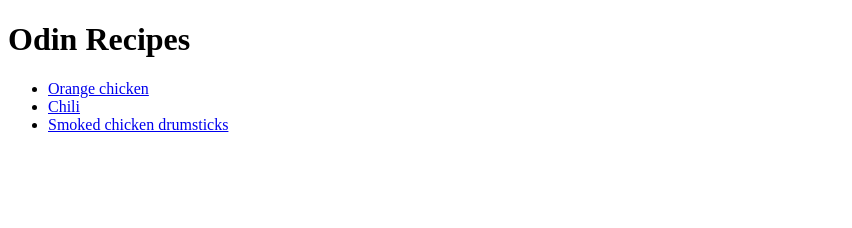
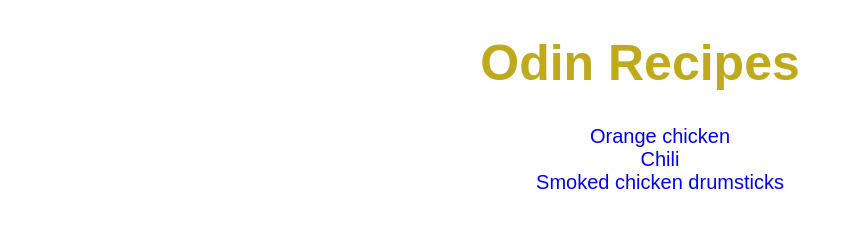
Before and after one commit to FP-TOP/odin-recipes, a plain HTML site: page index.html in a window 1280 px wide. Shown: the whole page, without its empty margins (0-852 px from the left). Drawn offline with Linux system fonts and the light colour scheme.

Commit message:
Update the index.html

```diff
--- a/index.html
+++ b/index.html
@@ -1,6 +1,7 @@
 <!DOCTYPE html>
 <html lang="en">
 <head>
+    <link rel="stylesheet" href="style.css">
     <meta charset="UTF-8">
     <meta name="viewport" content="width=device-width, initial-scale=1.0">
     <title>Document</title>
--- /dev/null
+++ b/style.css
@@ -0,0 +1,22 @@
+* {
+    font-family: Arial, Helvetica, sans-serif;
+    text-align: center;
+}
+
+h1 {
+    font-size: 50px;
+    color: rgb(191, 169, 29);
+}
+
+ul {
+    list-style: none;
+    font-size: 20px;
+}
+
+a {
+    text-decoration: none;
+}
+
+a:hover {
+    color: black;
+}
```
